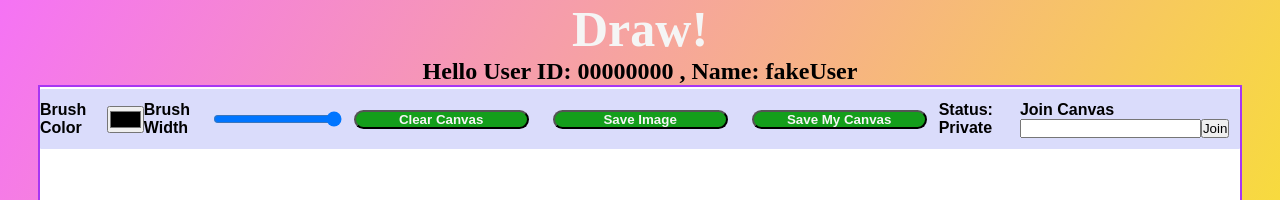
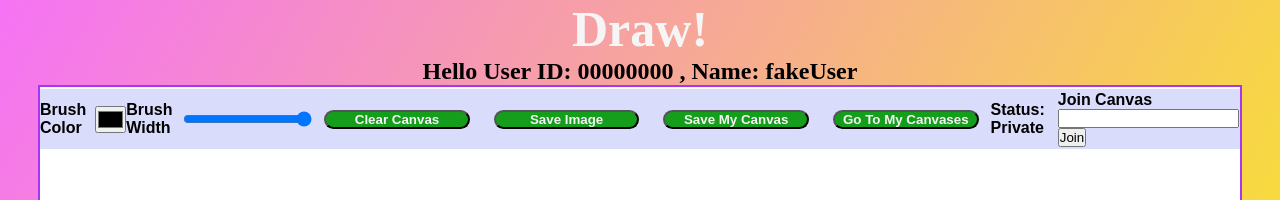
Before and after one commit to ShirleyCohenTN/Draw-, a React (Create React App) app in the folder draw/: page /drawing in a window 1280 px wide. Shown: the top 200 px of the page. Built offline with nearby package versions, Linux system fonts and the light colour scheme; no server answers.

Commit message:
added "save canvas" by id + "MyCanvases" by id

```diff
--- a/draw/src/pages/canvas/Menu.js
+++ b/draw/src/pages/canvas/Menu.js
@@ -2,6 +2,8 @@ import React , { useState } from "react";
 import CanvasID from "../../share/CanvasID";
 import JoinCanvas from "../../share/JoinCanvas";
 import "./css/DrawPage.css";
+import {useNavigate} from "react-router-dom";
+
 
 
 
@@ -24,6 +26,8 @@ const Menu = ({
 
   const [newCanvasID, setNewCanvasID] = useState(0);
   const test = "tktkt";
+  const navigate = useNavigate();
+
 
   const clearCanvas = () => {
     //we fill the canvas in white to clear it
@@ -116,9 +120,16 @@ const Menu = ({
   const saveMyCanvas = () => {
     console.log("the string is: ",  canvasAsString);
 
+  }
 
 
-
+  const btnGoToMyCanvases = (UserID) => {
+    console.log("my id is: ", UserID );
+    navigate('/mycanvases', {
+      state: {
+        UserID: UserID
+      }
+  })
   }
 
 
@@ -143,6 +154,7 @@ const Menu = ({
       <button onClick={clearCanvas}>Clear Canvas</button>
       <button onClick={downloadCanvas}>Save Image</button>
       <button onClick={btnSaveCanvas}>Save My Canvas</button>
+      <button onClick={()=>btnGoToMyCanvases(UserID)}>Go To My Canvases</button>
 
       <CanvasID
         generatePublicCanvasID={generatePublicCanvasID}
--- a/draw/src/pages/myCanvases/MyCanvases.js
+++ b/draw/src/pages/myCanvases/MyCanvases.js
@@ -1,12 +1,18 @@
 import React, { useEffect, useState } from "react";
 import "./css/MyCanvases.css";
 // import delete from '../../images/delete.png';
+import { useLocation } from "react-router-dom";
+import Menu from "../canvas/Menu";
+
+
 
 var url = "http://localhost:50434/api/canvases";
 
 function MyCanvases() {
   const [canvases, setCanvases] = useState([]);
    const [canvasesAfterDelete, setCanvasesAfterDelete] = useState([]);
+
+   const location = useLocation();
 
   var img = new Image();
 
@@ -15,11 +21,11 @@ function MyCanvases() {
 
     // getAllCanvasesByUser();
 
-    getAllCanvases();
+    getAllCanvasesByUser();
   }, []);
 
-  const getAllCanvases = () => {
-    fetch(url, {
+  const getAllCanvasesByUser = () => {
+    fetch(url+ `?user_id=${location.state.UserID}`, {
       method: "GET", // 'GET', 'POST', 'PUT', 'DELETE', etc.
       headers: new Headers({
         "Content-Type": "application/json",
```
